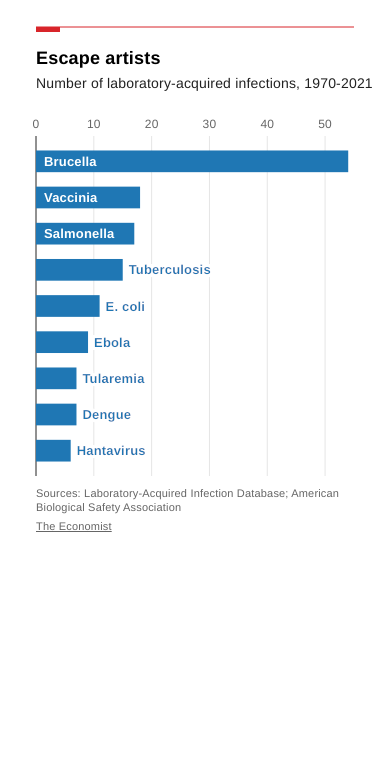
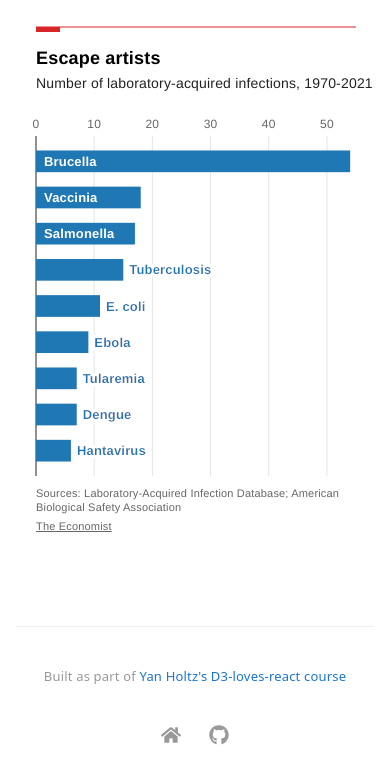
Before and after one commit to adam-tuoa/economist-bar-chart, a React (Vite) app: page / in a window 390 px wide. Shown: the top 782 px of the page. Built offline with nearby package versions, Linux system fonts and the light colour scheme.

Commit message:
Update responsiveness with new component & hardcode backgroun color to avoid dark mode issues

```diff
--- a/package.json
+++ b/package.json
@@ -13,7 +13,8 @@
   "dependencies": {
     "d3": "^7.9.0",
     "react": "^19.2.5",
-    "react-dom": "^19.2.5"
+    "react-dom": "^19.2.5",
+    "react-icons": "^5.6.0"
   },
   "devDependencies": {
     "@eslint/js": "^10.0.1",
--- a/src/App.jsx
+++ b/src/App.jsx
@@ -1,25 +1,18 @@
-import { useState, useEffect, useRef } from "react";
+import { useRef } from "react";
 import { scaleLinear, scaleBand } from "d3";
 import { data } from "./data";
+import { useDimensions } from "./hooks/useDimensions";
+import Footer from "./components/Footer";
 
 const height = 540;
-const margin = { top: 120, right: 20, bottom: 80, left: 20 };
+const margin = { top: 120, right: 50, bottom: 80, left: 20 };
 const innerHeight = height - margin.top - margin.bottom;
 
 const sortedData = [...data].sort((a, b) => b.count - a.count);
 
 function App() {
   const containerRef = useRef(null);
-  const [width, setWidth] = useState(760);
-
-  useEffect(() => {
-    if (!containerRef.current) return;
-    const observer = new ResizeObserver(([entry]) => {
-      setWidth(entry.contentRect.width);
-    });
-    observer.observe(containerRef.current);
-    return () => observer.disconnect();
-  }, []);
+  const { width } = useDimensions(containerRef);
 
   const innerWidth = width - margin.left - margin.right;
 
@@ -37,7 +30,16 @@ function App() {
   );
 
   return (
-    <div ref={containerRef} style={{ padding: "16px", maxWidth: "600px" }}>
+    <div
+      ref={containerRef}
+      style={{
+        padding: "16px",
+        maxWidth: "600px",
+        background: "white",
+        color: "#222",
+        colorScheme: "light",
+      }}
+    >
       <svg
         width={width}
         height={height}
@@ -84,8 +86,8 @@ function App() {
             xmlns="http://www.w3.org/1999/xhtml"
             style={{ fontSize: 11, color: "#666", lineHeight: 1.3 }}
           >
-            Sources: Laboratory-Acquired Infection Database; American
-            Biological Safety Association
+            Sources: Laboratory-Acquired Infection Database; American Biological
+            Safety Association
             <div style={{ marginTop: 4 }}>
               <a
                 href="https://www.economist.com/graphic-detail/2021/08/24/infections-caught-in-laboratories-are-surprisingly-common"
@@ -142,6 +144,24 @@ function App() {
           })}
         </g>
       </svg>
+      <Footer
+        attribution={{
+          text: "Yan Holtz's D3-loves-react course",
+          href: "http://d3-loves-react.com",
+        }}
+        links={[
+          {
+            href: "https://adam-tuoa.github.io/homepage/",
+            label: "Homepage",
+            icon: "home",
+          },
+          {
+            href: "https://github.com/adam-tuoa",
+            label: "GitHub",
+            icon: "github",
+          },
+        ]}
+      />
     </div>
   );
 }
--- /dev/null
+++ b/src/components/Footer.css
@@ -0,0 +1,68 @@
+.footer {
+  margin-top: 64px;
+  padding: 40px 20px;
+  border-top: 1px solid rgba(0, 0, 0, 0.06);
+}
+
+.footer-content {
+  max-width: 1200px;
+  margin: 0 auto;
+  display: flex;
+  align-items: center;
+  justify-content: space-between;
+  gap: 32px;
+  flex-wrap: wrap;
+}
+
+.footer-attribution {
+  font-size: 13px;
+  color: #999;
+  line-height: 1.5;
+}
+
+.footer-attribution a {
+  color: #1976d2;
+  text-decoration: none;
+  transition: color 0.2s ease;
+}
+
+.footer-attribution a:hover {
+  color: #1565c0;
+  text-decoration: underline;
+}
+
+.footer-links {
+  display: flex;
+  gap: 16px;
+  align-items: center;
+}
+
+.footer-links a {
+  display: inline-flex;
+  align-items: center;
+  justify-content: center;
+  width: 32px;
+  height: 32px;
+  border-radius: 6px;
+  color: #999;
+  transition: all 0.2s ease;
+  background: transparent;
+}
+
+.footer-links a:hover {
+  color: #1976d2;
+  background: rgba(25, 118, 210, 0.08);
+  transform: translateY(-2px);
+}
+
+@media (max-width: 640px) {
+  .footer-content {
+    flex-direction: column;
+    justify-content: center;
+    text-align: center;
+  }
+
+  .footer-links {
+    justify-content: center;
+  }
+}
--- /dev/null
+++ b/src/components/Footer.jsx
@@ -0,0 +1,36 @@
+import { FaGithub, FaHome } from "react-icons/fa";
+import "./Footer.css";
+
+export default function Footer({ attribution, links }) {
+  const iconMap = {
+    github: <FaGithub size={20} />,
+    home: <FaHome size={20} />,
+  };
+
+  return (
+    <footer className="footer">
+      <div className="footer-content">
+        <div className="footer-attribution">
+          Built as part of{" "}
+          <a href={attribution.href} target="_blank" rel="noopener noreferrer">
+            {attribution.text}
+          </a>
+        </div>
+        <div className="footer-links">
+          {links.map((link) => (
+            <a
+              key={link.href}
+              href={link.href}
+              // target="_blank"
+              rel="noopener noreferrer"
+              aria-label={link.label}
+              title={link.label}
+            >
+              {iconMap[link.icon] || link.icon}
+            </a>
+          ))}
+        </div>
+      </div>
+    </footer>
+  );
+}
--- /dev/null
+++ b/src/hooks/useDimensions.js
@@ -0,0 +1,27 @@
+import { useEffect, useLayoutEffect, useState } from "react";
+
+export const useDimensions = (targetRef) => {
+  const getDimensions = () => {
+    return {
+      width: targetRef.current ? targetRef.current.offsetWidth : 0,
+      height: targetRef.current ? targetRef.current.offsetHeight : 0,
+    };
+  };
+
+  const [dimensions, setDimensions] = useState(getDimensions);
+
+  const handleResize = () => {
+    setDimensions(getDimensions());
+  };
+
+  useEffect(() => {
+    window.addEventListener("resize", handleResize);
+    return () => window.removeEventListener("resize", handleResize);
+  }, []);
+
+  useLayoutEffect(() => {
+    handleResize();
+  }, []);
+
+  return dimensions;
+};
```
Also changed, not shown: 1 other file (tests, documents, lock files or other folders).
